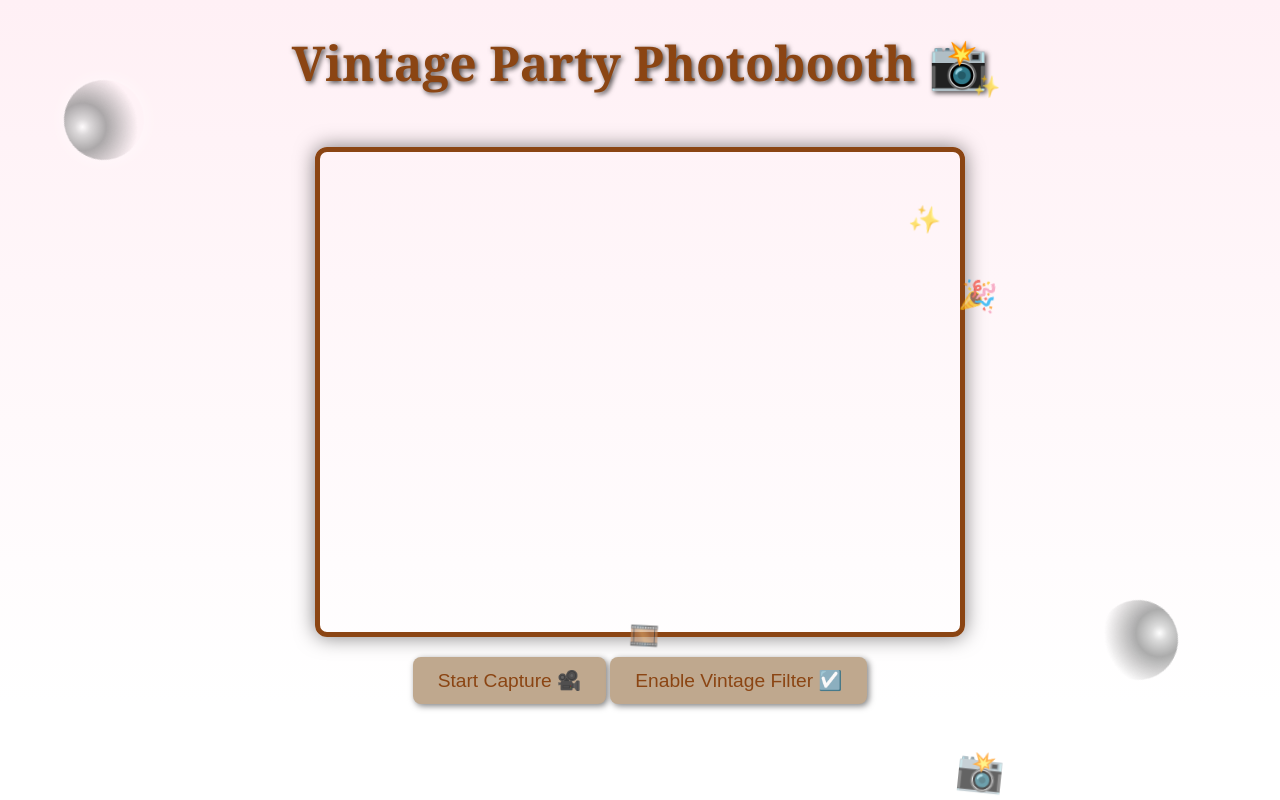
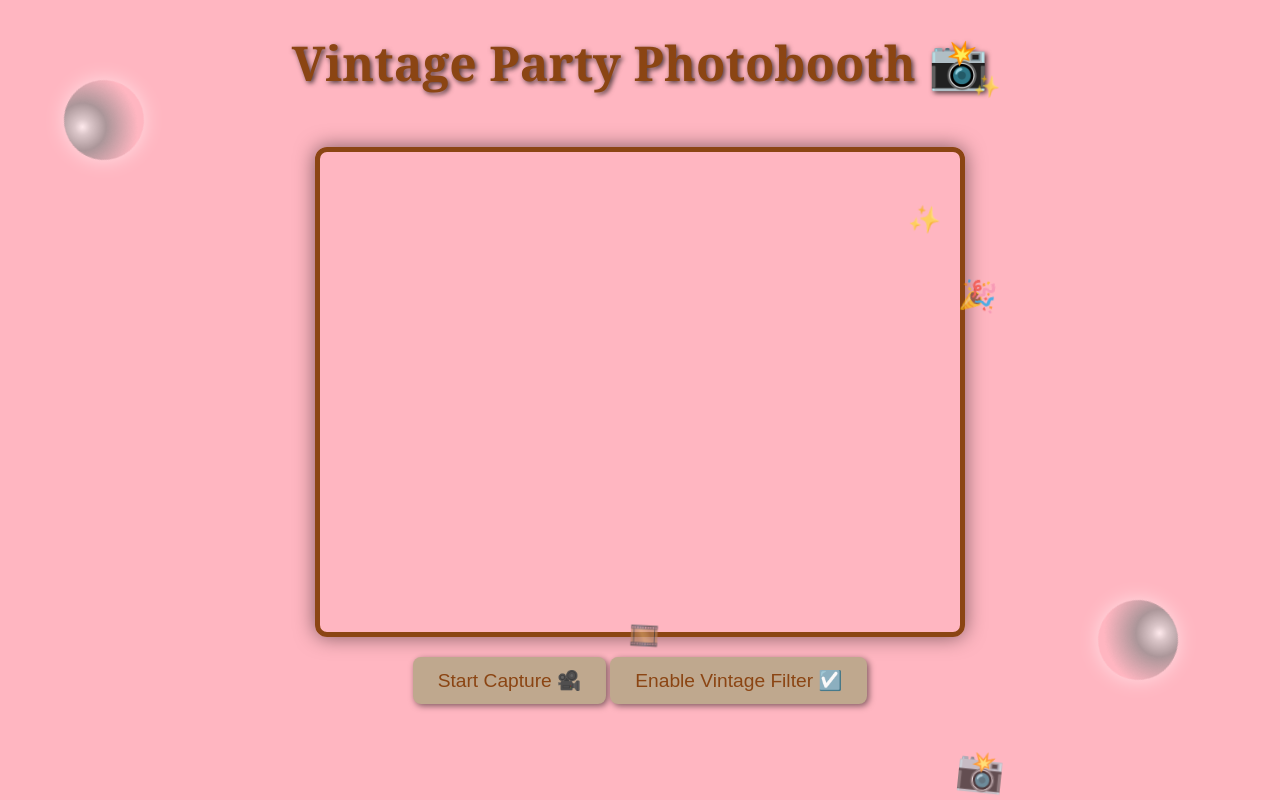
Before and after one commit to swalihaattar/Photobooth_web, a Flask app: page / in a window 1280 px wide. Run offline with Flask 3, Linux system fonts and the light colour scheme.

Commit message:
Update index.html to include bgcolor

```diff
--- a/templates/index.html
+++ b/templates/index.html
@@ -18,8 +18,8 @@
       padding: 0;
       text-align: center;
       background: linear-gradient(to bottom, #fff0f5, #fff);
-      /* background-color: #fff8dc; Light very yellowish color */
-      /* background: #ffb6c1; Classic light pink */
+      background-color: #fff8dc; /* Light very yellowish color */
+      background: #ffb6c1; /* Classic light pink */
       background-size: cover;
       background-position: center;
       background-repeat: no-repeat;
```
